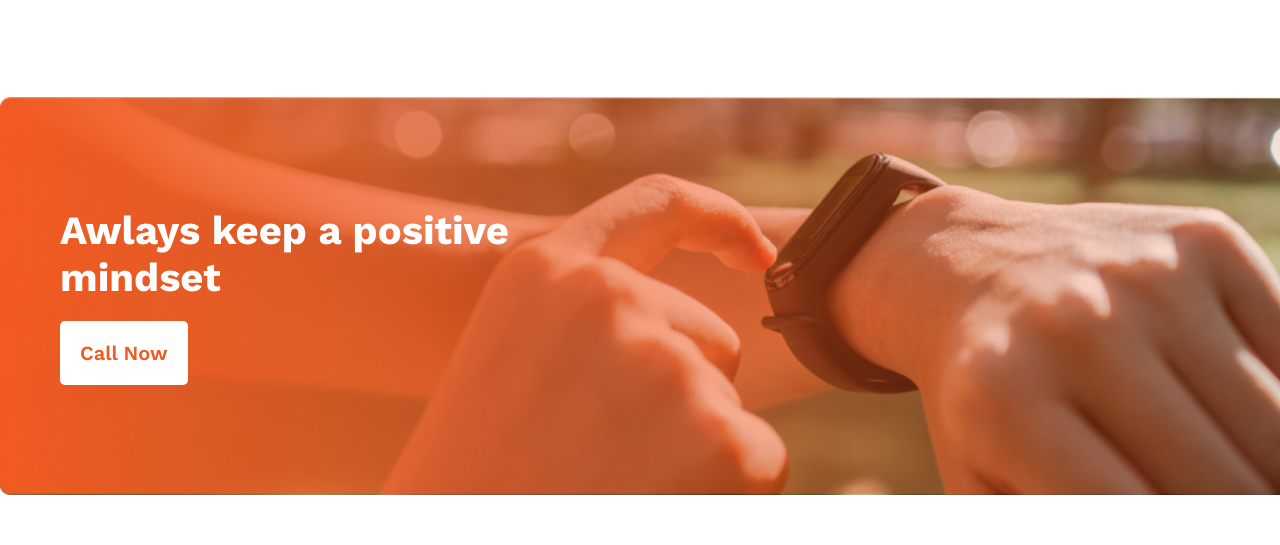
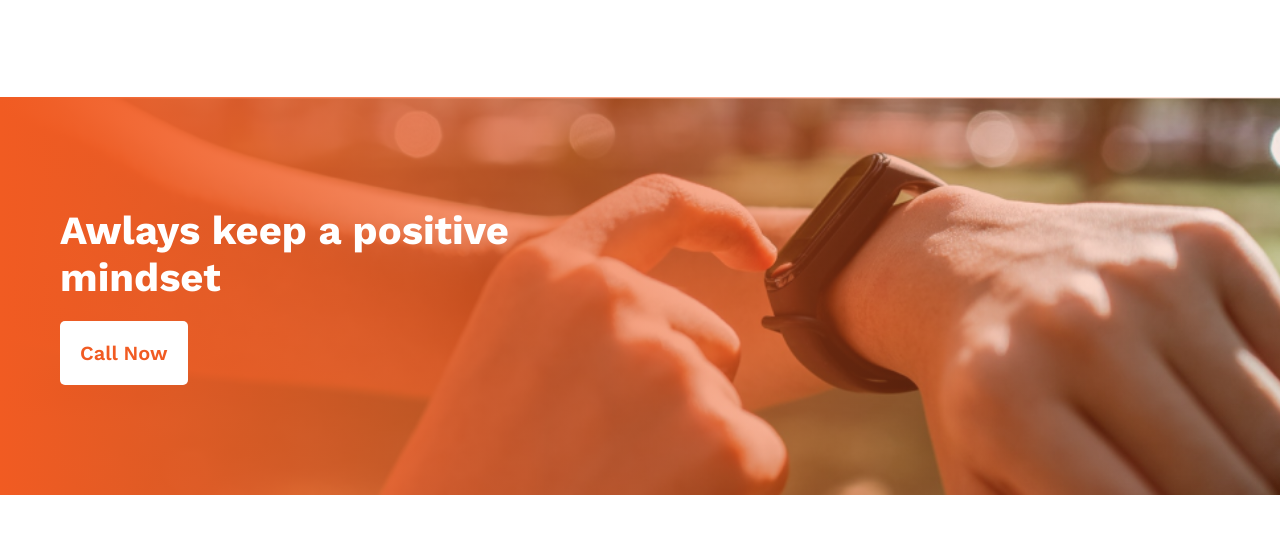
Before and after one commit to joydip62/new-year-new-me, a plain HTML site: page index.html in a window 1280 px wide. Shown: the part 1856-2401 px from the top of the page. Drawn offline with nearby package versions, Linux system fonts and the light colour scheme.

Commit message:
customize linear-gradien color

```diff
--- a/assets/style/style.css
+++ b/assets/style/style.css
@@ -130,7 +130,7 @@ p {
 }
 
 .call-now-banner {
-    background-image: url("../img/gradient2.png"), url("./../img/watch.png");
+    background-image: linear-gradient(90deg, #F15B22 0%, rgba(241, 91, 34, 0.00) 100%), url("./../img/watch.png");
     background-repeat: no-repeat;
     background-size: cover;
     background-position: left top, left top;
```
